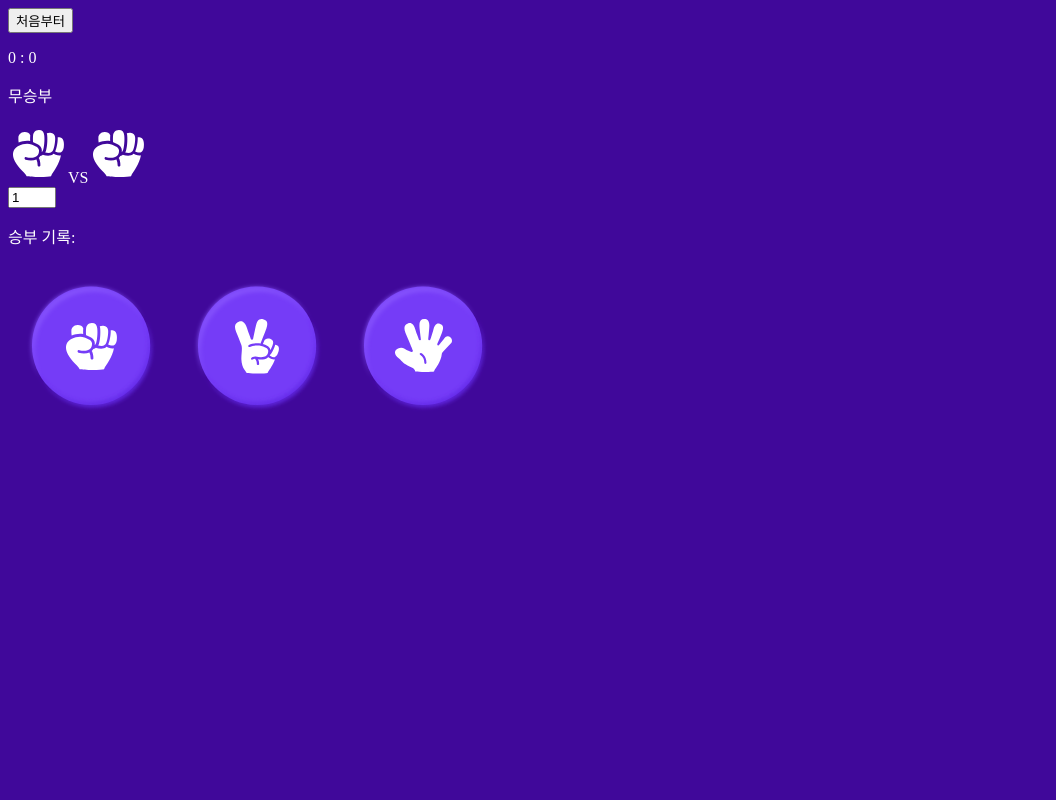
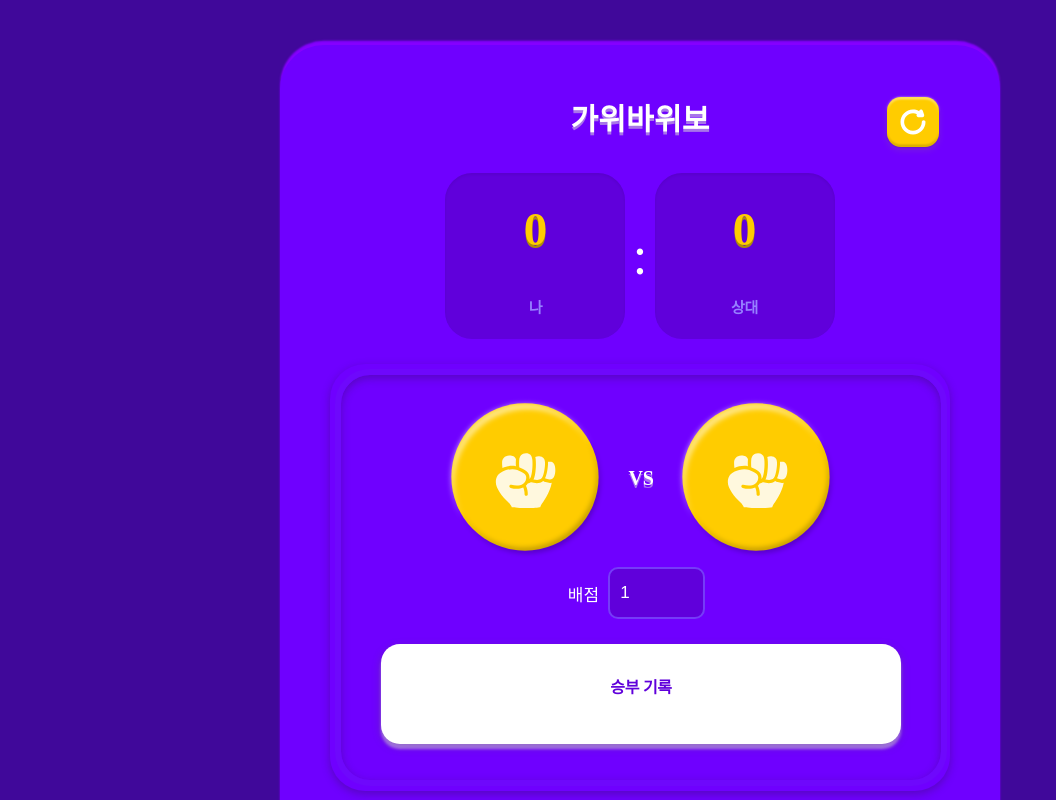
Before and after one commit to alwlsTm/rock-scissor-paper, a React (Create React App) app: page / in a window 1280 px wide. Shown: the top 800 px of the page, without its empty margins (0-1056 px from the left). Built offline with nearby package versions, Linux system fonts and the light colour scheme.

Commit message:
20220522 가위바위보 최종

```diff
--- /dev/null
+++ b/src/components/App.css
@@ -0,0 +1,177 @@
+.App {
+  position: relative;
+  width: 100%;
+  min-width: 575px;
+  max-width: 620px;
+  margin: 45px auto;
+  padding: 50px;
+  border-radius: 44px;
+  text-align: center;
+  background: #6f00ff;
+  background-color: #6f00ff;
+  box-shadow: 0 4.2px 2px #5900cc, 0 -4.2px 2px #8500ff;
+}
+
+.App h1 {
+  margin: 0 0 34px;
+  color: #fff;
+  font-weight: 700;
+  font-size: 30px;
+  text-align: center;
+  text-shadow: 0 3px 0 #a875e9;
+  letter-spacing: 0.19px;
+}
+
+.App-reset {
+  position: absolute;
+  top: 48px;
+  right: 49px;
+  cursor: pointer;
+  background-color: #6f00ff;
+  border: none;
+}
+
+.App-scores > * {
+  display: inline-block;
+  vertical-align: middle;
+}
+
+.App-scores > .App-versus {
+  margin: 0 7px;
+  color: #fff;
+  font-size: 54px;
+}
+
+.Score {
+  display: inline-block;
+  min-width: 110px;
+  height: 110px;
+  padding: 28px 35px;
+  border-radius: 27px;
+  background-color: #6000db;
+  box-shadow: inset 0 2px 3px rgba(0, 0, 0, 0.07);
+}
+
+.Score-num {
+  margin-top: 10px;
+  color: #fc0;
+  font-weight: 700;
+  font-size: 47px;
+  line-height: 0.8;
+  text-align: center;
+  text-shadow: 0 3px 0 #af8d07;
+}
+
+.Score-name {
+  margin-top: 10px;
+  color: #9680ff;
+  font-weight: 700;
+  font-size: 15px;
+  font-family: GmarketSans;
+  letter-spacing: -0.3px;
+}
+
+.Box,
+.Box-inner {
+  border-radius: 35px;
+}
+
+.Box {
+  margin: 25px auto 25px;
+  max-width: 660px;
+  padding: 5px;
+  box-shadow: 0 3px 8px 0 rgba(56, 15, 110, 0.44);
+}
+
+.Box-inner {
+  width: 100%;
+  max-width: 600px;
+  border: 6px solid #6e08fc;
+  box-shadow: inset 0 3px 8px 0 rgba(56, 15, 110, 0.44);
+}
+
+.App-hands > * {
+  display: inline-block;
+  vertical-align: middle;
+}
+
+.Hand {
+  display: inline-block;
+  width: 207px;
+  height: 207px;
+  text-align: center;
+  background-image: url(../IMGS/yellow.svg);
+  background-repeat: no-repeat;
+  background-position: 50%;
+  background-size: contain;
+}
+
+.Hand-icon {
+  opacity: 0.87;
+  width: 70px;
+  height: 70px;
+  margin: 70px auto 0;
+}
+
+.Hand-winner {
+  display: inline-block;
+  width: 207px;
+  height: 207px;
+  text-align: center;
+  background-image: url(../IMGS/yellow-win.svg);
+  background-repeat: no-repeat;
+  background-position: 50%;
+  background-size: contain;
+}
+
+.App-hands > .App-versus {
+  color: #fff;
+  font-weight: 700;
+  font-size: 20px;
+  text-shadow: 0 3px 0 hsla(0, 0%, 87.5%, 0.5);
+  letter-spacing: -0.33px;
+}
+
+.App-bet {
+  margin-top: -15px;
+  color: #fff;
+  font-size: 17px;
+}
+
+.App-bet > * {
+  vertical-align: middle;
+}
+
+.App-bet > input {
+  width: 73px;
+  margin: 0 9px;
+  padding: 14px 10px;
+  border: 2px solid #753cf7;
+  border-radius: 10px;
+  color: #fff;
+  font-size: 17px;
+  background-color: #6000db;
+}
+
+.App-history {
+  margin: 25px 40px 36px;
+  padding: 30px 47px;
+  border-radius: 19px;
+  color: #625f63;
+  background-color: #fff;
+  box-shadow: 0 3px 8px 0 rgba(89, 72, 112, 0.44),
+    0 5px 3px rgba(215, 189, 248, 0.65);
+}
+
+.App-history > h2 {
+  margin: 0;
+  color: #6000db;
+  font-weight: 700;
+  font-size: 16px;
+  letter-spacing: -0.24px;
+}
+
+/* * {
+  box-sizing: border-box;
+  font-family: "GmarketSansMedium", sans-serif;
+} */
--- a/src/components/App.js
+++ b/src/components/App.js
@@ -3,12 +3,18 @@ import HandButton from './HandButton';
 import HandIcon from './HandIcon';
 import { compareHand, generateRandomHand } from '../utils';
 import { useState } from 'react';
+import './App.css';
+import './HandButton.css';
 
 //승패 판단
 function getResult(me, other) {
   const comparison = compareHand(me, other);
-  if (comparison > 0) return '승리';
-  if (comparison < 0) return '패배';
+  if (comparison > 0) {
+    return '승리';
+  }
+  if (comparison < 0) {
+    return '패배';
+  }
   return '무승부';
 }
 
@@ -21,6 +27,8 @@ function App() {
   const [score, setScore] = useState(0);              //내 스코어 state
   const [otherScore, setOtherScore] = useState(0);    //상대방 스코어 state
   const [bet, setBet] = useState(1);                  //점수 배팅 state
+  const [won, setWon] = useState(null);               //나의 승리 state (상태에 따라서 className 적용)
+  const [otherWon, setOtherWon] = useState(null);     //상대 승리 state (상태에 따라서 className 적용)
 
   //가위바위보 버튼 클릭
   const handleButtonClick = (nextHand) => {
@@ -30,8 +38,18 @@ function App() {
     setHand(nextHand);
     setOther(nextOther);
     setGameHistory([...gameHistory, nextHistoryItem]);  //승부 기록 추가
-    if (comparison > 0) return setScore(score + bet);            //승리 시, 내 점수 + 베팅 점수
-    if (comparison > 0) return setOtherScore(otherScore + bet);  //패배 시, 상대 점수 + 베팅 점수
+    if (comparison > 0) {
+      setWon(true);
+      setOtherWon(false);
+      setScore(score + bet);            //승리 시, 내 점수 + 베팅 점수
+    } else if (comparison < 0) {
+      setWon(false);
+      setOtherWon(true);
+      setOtherScore(otherScore + bet);  //패배 시, 상대 점수 + 베팅 점수
+    } else {
+      setWon(false);
+      setOtherWon(false);
+    }
   };
 
   //처음부터(초기화)
@@ -42,6 +60,8 @@ function App() {
     setScore(0);
     setOtherScore(0);
     setBet(1);
+    setWon(null);
+    setOtherWon(null);
   };
 
   //점수 베팅
@@ -56,19 +76,47 @@ function App() {
   };
 
   return (
-    <div>
-      <Button onClick={handleClearClick}>처음부터</Button>
-      <div>
-        <p>{score} : {otherScore}</p>
+    <div className='App'>
+      <h1>가위바위보</h1>
+      <Button className='App-reset' onClick={handleClearClick}></Button>
+
+      <div className='App-scores'>
+        <div className='Score'>
+          <p className='Score-num'>{score}</p>
+          <p className='Score-name'>나</p>
+        </div>
+        <p className='App-versus'>:</p>
+        <div className='Score'>
+          <p className='Score-num'>{otherScore}</p>
+          <p className='Score-name'>상대</p>
+        </div>
       </div>
-      <p>{getResult(hand, other)}</p>
-      <div>
-        <HandIcon value={hand} />
-        VS
-        <HandIcon value={other} />
+
+      <div className='Box'>
+        <div className='Box-inner'>
+
+          <div className='App-hands'>
+            <div className={won ? 'Hand-winner' : 'Hand'}>
+              <HandIcon className='Hand-icon' value={hand} />
+            </div>
+            <p className='App-versus'>VS</p>
+            <div className={otherWon ? 'Hand-winner' : 'Hand'}>
+              <HandIcon className='Hand-icon' value={other} />
+            </div>
+          </div>
+
+          <div className='App-bet'>
+            <span>배점</span><input onChange={handleBetChange} type="number" value={bet} min={1} max={9}></input>
+          </div>
+
+          <div className='App-history'>
+            <h2>승부 기록</h2>
+            <p>{gameHistory.join(', ')}</p>
+          </div>
+
+        </div>
       </div>
-      <input onChange={handleBetChange} type="number" value={bet} min={1} max={9}></input>
-      <p>승부 기록: {gameHistory.join(', ')}</p>
+
       <div>
         <HandButton value="rock" onClick={handleButtonClick} />
         <HandButton value="scissor" onClick={handleButtonClick} />
--- a/src/components/Button.js
+++ b/src/components/Button.js
@@ -1,6 +1,10 @@
-function Button({ children, onClick }) {
+import reset from '../IMGS/ic-reset.svg';
+
+function Button({ children, onClick, className }) {
   return (
-    <button onClick={onClick}>{children}</button>
+    <button className={className} onClick={onClick}>{children}
+      <img src={reset} alt={reset}></img>
+    </button>
   );
 }
 
--- a/src/components/HandButton.css
+++ b/src/components/HandButton.css
@@ -6,13 +6,13 @@
   text-align: center;
   cursor: pointer;
   background-color: transparent;
-  background-image: url("../IMGS/purple.svg");
+  background-image: url(../IMGS/purple.svg);
   background-repeat: no-repeat;
-  background-position: center;
+  background-position: 50%;
   background-size: contain;
 }
 
-.HandButton .HandButton-icon {
+.HandButton-icon {
   opacity: 0.45;
   width: 55px;
   height: 55px;
```
